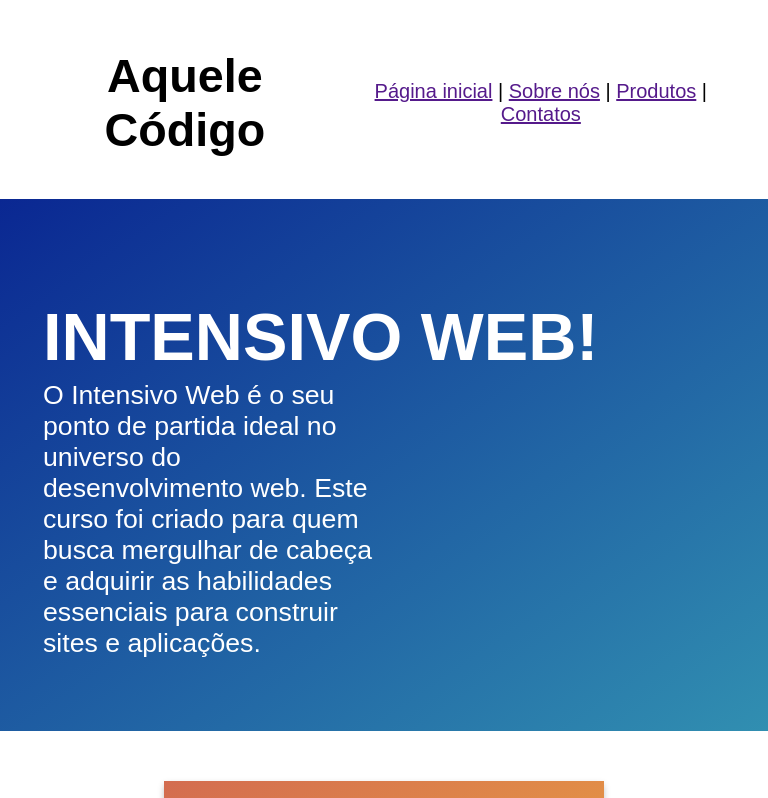
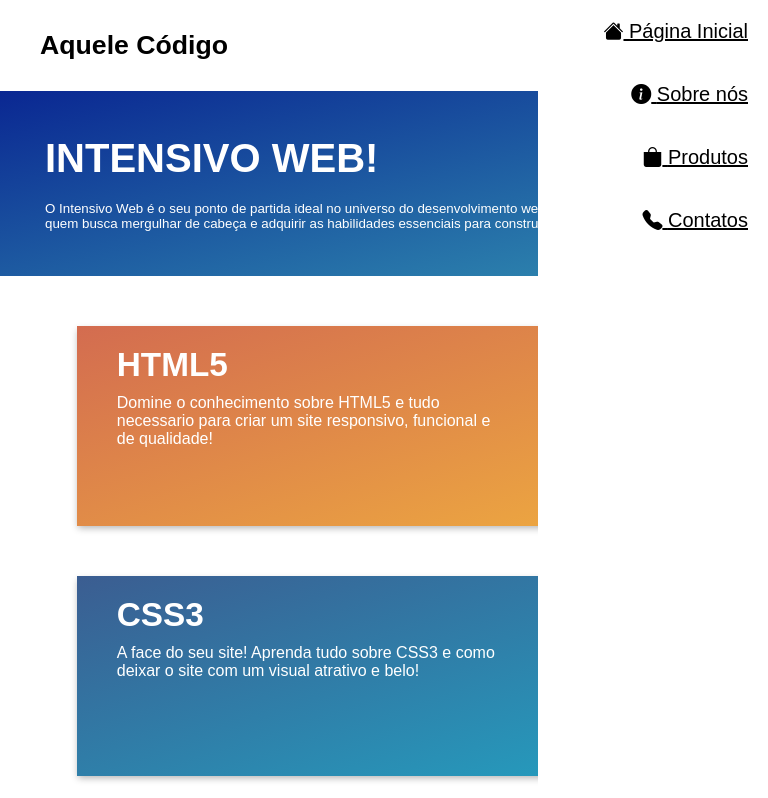
Before and after one commit to Soarezzsemj/Pagina-Responsiva, a plain HTML site: page index.html in a window 768 px wide. Shown: the top 798 px of the page. Drawn offline with nearby package versions, Linux system fonts and the light colour scheme.

Commit message:
Adição media query e desenvolvimento do menu lateral

```diff
--- a/index.html
+++ b/index.html
@@ -5,6 +5,7 @@
     <meta name="viewport" content="width=device-width, initial-scale=1.0">
     <title>Página responsiva</title>
     <link rel="stylesheet" href="style.css">
+    <link rel="stylesheet" href="https://cdn.jsdelivr.net/npm/bootstrap-icons@1.13.1/font/bootstrap-icons.min.css"> <!--Icones para o site-->
 </head>
 <body>
     <header>
@@ -12,12 +13,47 @@
             <h1>
                 Aquele Código
             </h1>
+            <div id="menu_lateral"> <!--Menu lateral para smartphones e tablets-->
+                <nav>
+                    <ul>
+                        <li id="itens_menu">
+                            <a href="#">
+                            <span id="icon"><i class="bi bi-house-fill"></i>
+                            </span>
+                            <span id="txt">
+                                Página Inicial
+                            </span>
+                            </a>
+                        </li>
+                        <li id="itens_menu">
+                            <a href="#">
+                                <span id="icon"><i class="bi bi-info-circle-fill"></i></span>
+                                <span id="txt">Sobre nós</span>
+                            </a>
+                        </li>
+                        <li id="itens_menu">
+                            <a href="#">
+                                <span id="icon"><i class="bi bi-bag-fill"></i></i></span>
+                                <span id="txt">Produtos</span>
+                            </a>
+                        </li>
+                        <li id="itens_menu">
+                            <a href="#">
+                                <span id="icon"><i class="bi bi-telephone-fill"></i></span>
+                                <span id="txt">Contatos</span>
+                            </a>
+                        </li>
+                    </ul>
+                </nav>
+            </div>
+            <div id="menu_pc">
                 <nav>
                     <a href="">Página inicial</a> |
                     <a href="">Sobre nós</a> |
                     <a href="">Produtos</a> |
                     <a href="">Contatos</a>
                 </nav>
+            </div>
         </div>
     </header>
     <section id="hero">
--- a/style.css
+++ b/style.css
@@ -1,14 +1,23 @@
+*{
+    margin: 0;
+    padding: 0;
+    box-sizing: border-box;
+}
 body {
+    display: flex;
+    flex-direction: column;
+    justify-content: space-between ;
     text-align: center;
     font-family: sans-serif;
+    height: 100vh;
 }
-
 #painel_header {
     display: flex;
     align-items: center;
     justify-content: space-between;
     padding: 10px 20px 10px 20px;
     font-size: 15pt;
+    margin: 20px;
 }
 #painel_header h1{
     font-size: 35pt;
@@ -20,7 +29,7 @@ body {
     align-items: center;
     text-align: left;
     padding: 45px;
-    margin: 0px -10px 0px -10px;
+    height: 300px;
 }
 #hero #texto{
     color: white;
@@ -30,15 +39,16 @@ body {
     font-size: 50pt;
 }
 #hero p{
-    font-size: 20pt;
-    margin-top: -50px;
-    width: 50%;
+    font-size: 15pt;
+    margin-top: 10px;
+    width: 70%;
 }
 #paineis{
     display: flex;
     justify-content: space-around;
-    margin: 50px 0px 50px 0px;
+    margin: 50px 0px;
     flex-wrap: wrap;
+    row-gap: 50px;
 }
 #paineis section{
     display: flex;
@@ -68,8 +78,7 @@ body {
 }
 #paineis p{
     font-size: 12pt;
-    margin-top: -30px;
-    text-align: justify;
+    margin-top: 10px;
 }
 #painel3{
     background: linear-gradient(to bottom right, rgb(255, 245, 60), rgb(255, 238, 107) );
@@ -91,4 +100,59 @@ footer {
 }
 hr{
     width: 80%;
+    display: inline-block;
 }
+#menu_lateral{
+    display: none;
+}
+#menu_pc{
+    display: block;
+}
+
+@media screen and (max-width: 768px) and (min-width: 481px){
+    #painel_header {
+        font-size: 10pt;
+    }
+    #painel_header h1{
+        font-size: 20pt;
+    }
+    #hero h1 {
+        font-size: 30pt;
+    }
+    #hero p{
+        font-size: 10pt;
+        margin-top: 20px;
+        width: 100%;
+    }
+    #paineis section{
+        width: 80%;
+    }
+    #menu_pc{
+        display: none;
+    }
+    /*MENU LATERAL*/
+    #menu_lateral{
+        background-color: #ffffff;
+        display: block;
+        position: fixed;
+        height: 100vh;
+        top: 0;
+        right: 0;
+        width: 30%;
+        z-index: 999999;
+    }
+    #menu_lateral nav ul{
+        list-style-type: none;
+        text-align: right;
+    }
+    #menu_lateral nav ul li a{
+        display: block;
+        color: black;
+        font-size: 20px;
+        padding: 20px;
+        font-weight: 300;
+    }
+     #menu_lateral nav ul li a:hover{
+        background-color: #0a2792;
+    }
+}
```
Lines whose indentation alone changed are shown as unchanged.
